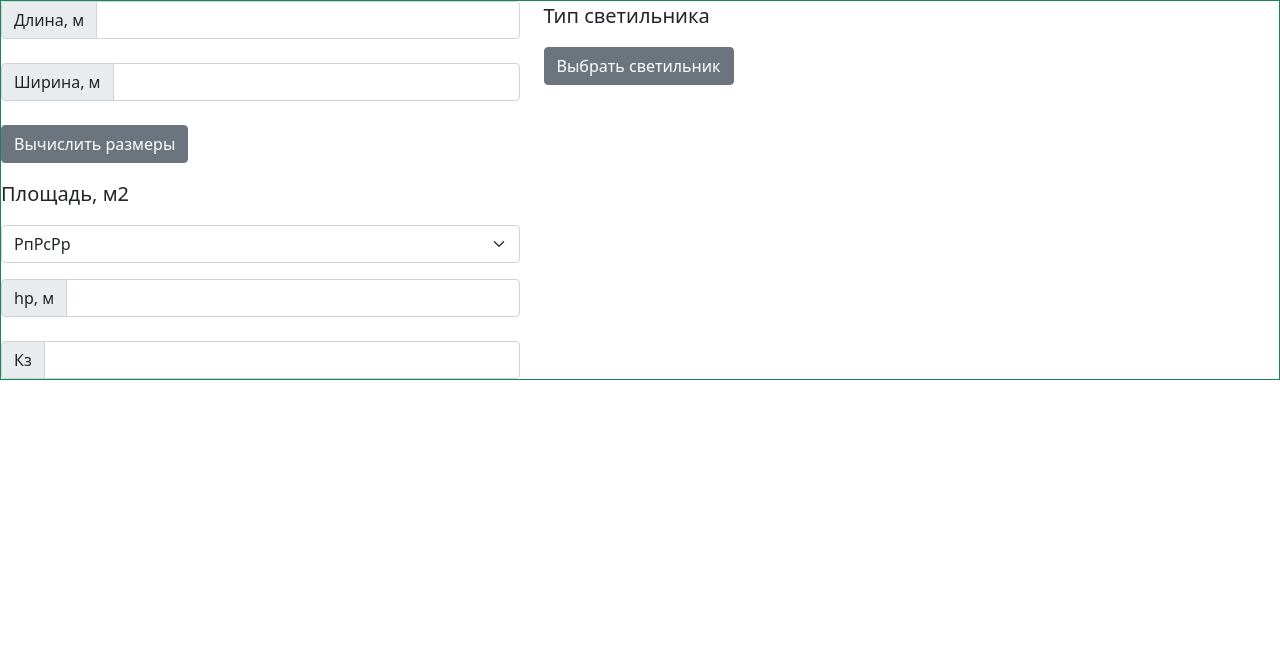
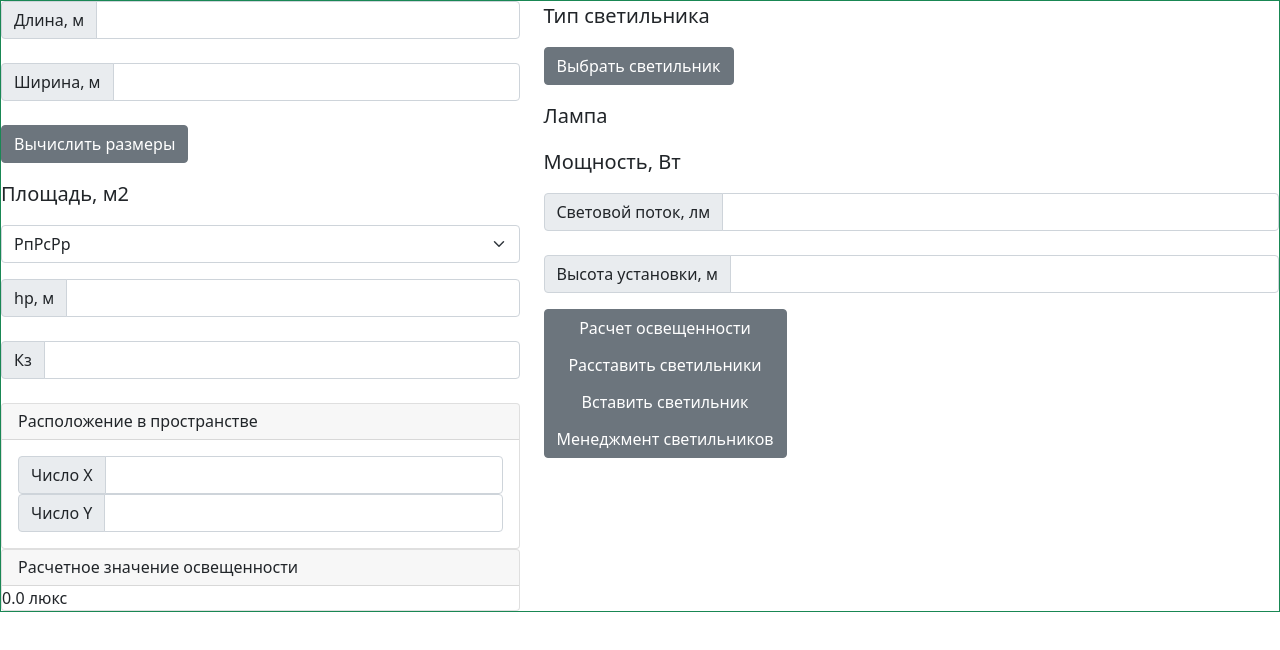
Before and after one commit to dmitrymaslakov/ElectricalEngineerTools-v2.0, a React (Create React App) app in the folder UserInterface/: page / in a window 1280 px wide. Shown: the top 650 px of the page. Built offline with nearby package versions, Linux system fonts and the light colour scheme.

Commit message:
UI was scratched

```diff
--- a/UserInterface/src/App.js
+++ b/UserInterface/src/App.js
@@ -4,6 +4,7 @@ import Modal from 'react-bootstrap/Modal'
 import Button from 'react-bootstrap/Button'
 import Room from './components/Room'
 import Luminaire from './components/Luminaire'
+import Management from './components/Management'
 import Row from 'react-bootstrap/Row'
 import Col from 'react-bootstrap/Col'
 import Container from 'react-bootstrap/Container'
@@ -19,6 +20,7 @@ const App = () => {
         </Col>
         <Col>
           <Luminaire></Luminaire>
+          <Management></Management>
         </Col>
       </Row>
     </Container>
--- a/UserInterface/src/components/Luminaire.jsx
+++ b/UserInterface/src/components/Luminaire.jsx
@@ -8,6 +8,8 @@ import Accordion from 'react-bootstrap/Accordion'
 import { useAccordionButton } from 'react-bootstrap/AccordionButton'
 import Form from 'react-bootstrap/Form'
 import Card from 'react-bootstrap/Card'
+import InputGroup from 'react-bootstrap/InputGroup'
+import FormControl from 'react-bootstrap/FormControl'
 
 const CustomToggle = ({ children, eventKey }) => {
     const decoratedOnClick = useAccordionButton(eventKey)
@@ -78,9 +80,9 @@ let cards = luminaireData.map(luminaire =>
     </Card>
 )
 
-function MydModalWithGrid(props) {
+function LuminaireParams(props) {
     return (
-        <Modal {...props} aria-labelledby="contained-modal-title-vcenter" fullscreen='true'>
+        <Modal {...props} aria-labelledby="contained-modal-title-vcenter" fullscreen='true' size='lg'>
             <Modal.Header closeButton>
                 <Modal.Title id="contained-modal-title-vcenter">
                     Выбери светильник
@@ -93,9 +95,6 @@ function MydModalWithGrid(props) {
                             <Accordion defaultActiveKey={['0', '1', '2', '3', '4', '5', '6']} alwaysOpen>
                                 {cards}
                             </Accordion>
-                        </Col>
-                        <Col xs={6} md={4}>
-                            .col-xs-6 .col-md-4
                         </Col>
                     </Row>
                 </Container>
@@ -115,8 +114,22 @@ const Luminaire = () => {
             <label className='fs-5'>Тип светильника</label>
             <br />
             <Button variant='secondary' className='my-3' onClick={() => setModalShow(true)}>Выбрать светильник</Button>
+            <LuminaireParams show={modalShow} onHide={() => setModalShow(false)} />
+            <br />
+            <label className='fs-5 mb-3'>Лампа</label>
+            <br />
+            <label className='fs-5 mb-3'>Мощность, Вт</label>
+            <br />
+            <InputGroup>
+                <InputGroup.Text>Световой поток, лм</InputGroup.Text>
+                <FormControl />
+            </InputGroup>
+            <br />
+            <InputGroup>
+                <InputGroup.Text>Высота установки, м</InputGroup.Text>
+                <FormControl />
+            </InputGroup>
 
-            <MydModalWithGrid show={modalShow} onHide={() => setModalShow(false)} />
         </>
     )
 }
--- /dev/null
+++ b/UserInterface/src/components/Management.jsx
@@ -0,0 +1,14 @@
+import React from 'react'
+import ButtonGroup from 'react-bootstrap/ButtonGroup'
+import Button from 'react-bootstrap/Button'
+
+const Management = () => {
+    return <ButtonGroup vertical className='my-3'>
+        <Button variant='secondary'>Расчет освещенности</Button>
+        <Button variant='secondary'>Расставить светильники</Button>
+        <Button variant='secondary'>Вставить светильник</Button>
+        <Button variant='secondary'>Менеджмент светильников</Button>
+    </ButtonGroup>
+}
+
+export default Management
--- a/UserInterface/src/components/Room.jsx
+++ b/UserInterface/src/components/Room.jsx
@@ -3,6 +3,7 @@ import React from 'react'
 import Form from 'react-bootstrap/Form'
 import InputGroup from 'react-bootstrap/InputGroup'
 import FormControl from 'react-bootstrap/FormControl'
+import Card from 'react-bootstrap/Card'
 import Row from 'react-bootstrap/Row'
 import Col from 'react-bootstrap/Col'
 import Container from 'react-bootstrap/Container'
@@ -40,6 +41,26 @@ const Room = () => {
                 <InputGroup.Text>Кз</InputGroup.Text>
                 <FormControl />
             </InputGroup>
+            <br />
+            <Card>
+                <Card.Header as="h6">Расположение в пространстве</Card.Header>
+                <Card.Body>
+                    <InputGroup>
+                        <InputGroup.Text>Число X</InputGroup.Text>
+                        <FormControl />
+                    </InputGroup>
+                    <InputGroup>
+                        <InputGroup.Text>Число Y</InputGroup.Text>
+                        <FormControl />
+                    </InputGroup>
+                </Card.Body>
+            </Card>
+            <Card>
+                <Card.Header as="h6">Расчетное значение освещенности</Card.Header>
+                <Card.Text>
+                    0.0 люкс
+                </Card.Text>
+            </Card>
         </>
     )
 }
```
